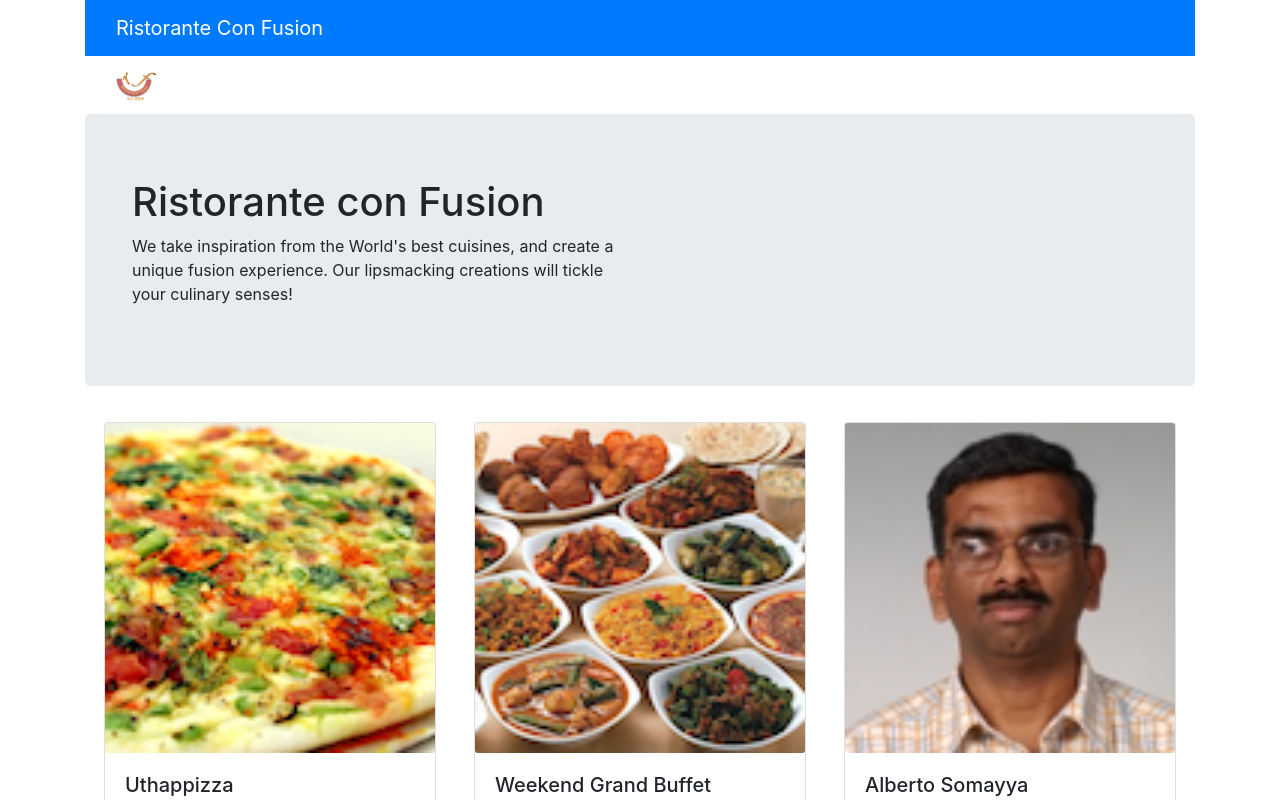
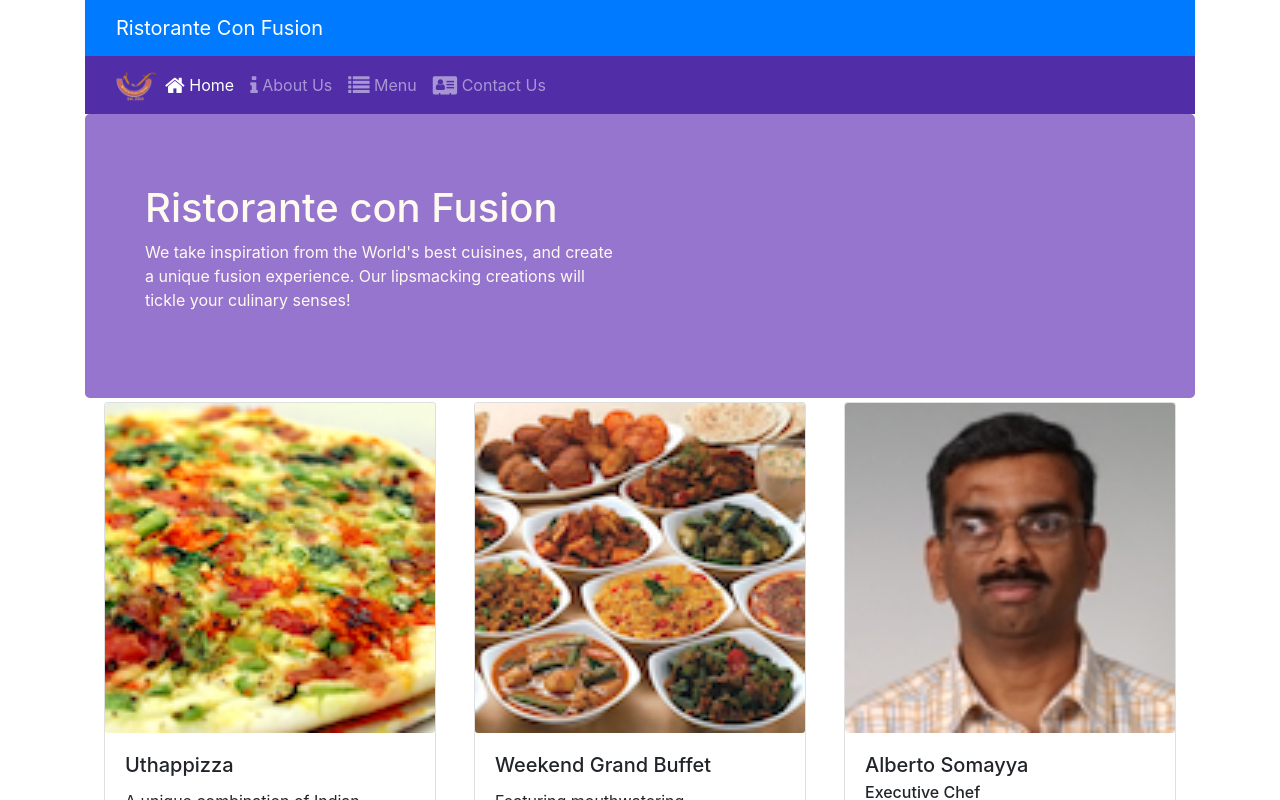
Before and after one commit to ldilov/react-assignment-confusion, a React (Create React App) app: page /home in a window 1280 px wide. Shown: the top 800 px of the page. Built offline with nearby package versions, Linux system fonts and the light colour scheme.

Commit message:
Fixed stylign

```diff
--- a/src/App.css
+++ b/src/App.css
@@ -1,6 +1,6 @@
 .row-header{
-    margin:0px auto;
-    padding:0px auto;
+    margin: 0 auto;
+    padding: 0 auto;
 }
 
 .row-content {
--- a/src/index.js
+++ b/src/index.js
@@ -7,6 +7,8 @@ import 'bootstrap/dist/css/bootstrap.min.css';
 import 'font-awesome/css/font-awesome.css';
 import 'bootstrap-social/bootstrap-social.css';
 
+import './App.css';
+
 ReactDOM.render(
   <React.StrictMode>
     <App />
```
